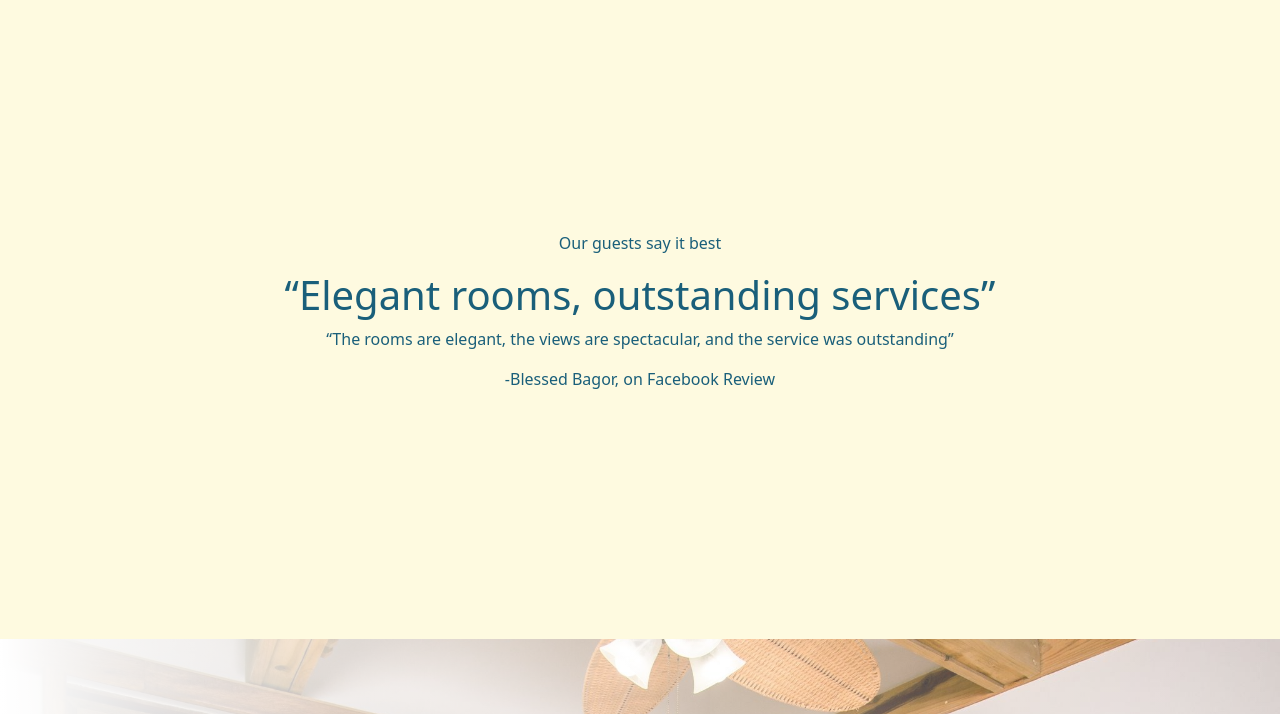
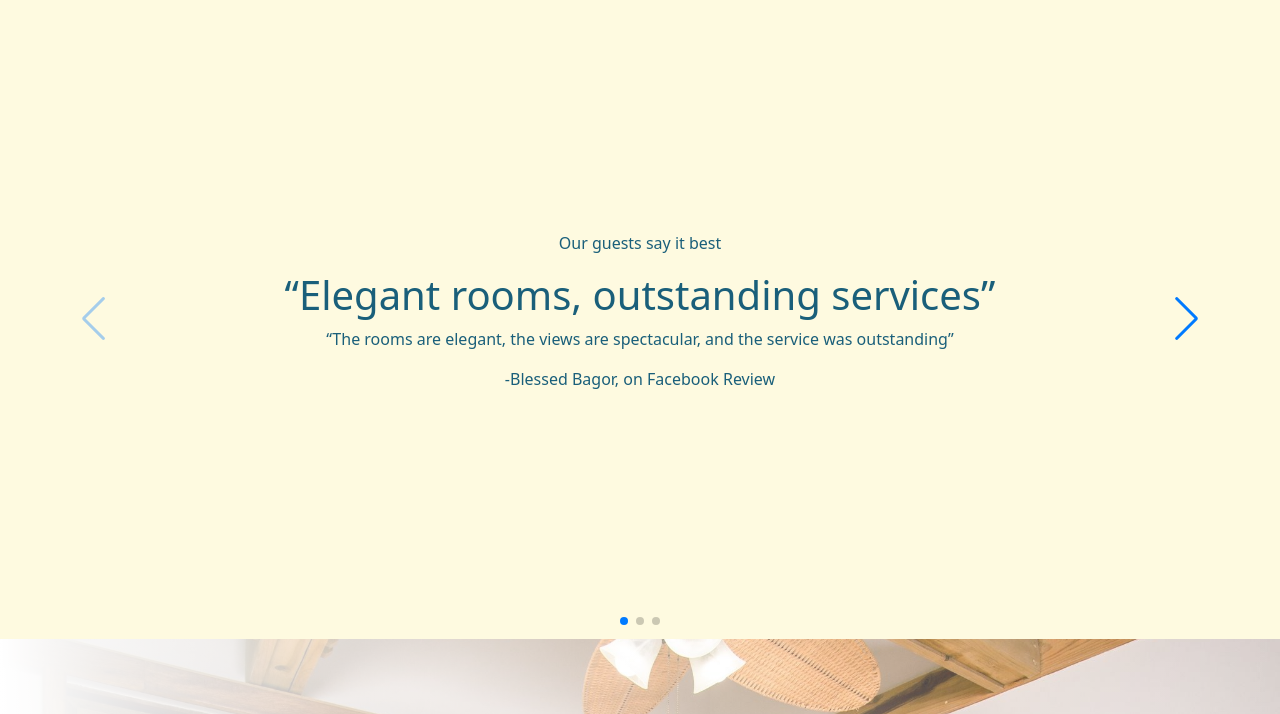
Before and after one commit to jasperayawan/MP3, a PHP site: page / in a window 1280 px wide. Shown: the part 2295-3009 px from the top of the page. Run offline with PHP 8.4, Linux system fonts and the light colour scheme.

Commit message:
update swiper js

```diff
--- a/hotelAmeneties.html
+++ b/hotelAmeneties.html
@@ -7,6 +7,7 @@
     <title>Hotel Ameneties</title>
     <link href="https://cdn.jsdelivr.net/npm/bootstrap@5.3.0-alpha3/dist/css/bootstrap.min.css" rel="stylesheet" integrity="sha384-KK94CHFLLe+nY2dmCWGMq91rCGa5gtU4mk92HdvYe+M/SXH301p5ILy+dN9+nJOZ" crossorigin="anonymous">
     <script src="https://cdn.jsdelivr.net/npm/bootstrap@5.3.0-alpha3/dist/js/bootstrap.bundle.min.js" integrity="sha384-ENjdO4Dr2bkBIFxQpeoTz1HIcje39Wm4jDKdf19U8gI4ddQ3GYNS7NTKfAdVQSZe" crossorigin="anonymous"></script>
+    <link rel="stylesheet" href="https://cdn.jsdelivr.net/npm/swiper@9/swiper-bundle.min.css"/>
     <link rel="stylesheet" href="hotelAmeneties.css">
 </head>
 <body>
@@ -214,5 +215,6 @@
         </div>
     </section>
 </footer>
+
 </body>
 </html>
--- a/index.css
+++ b/index.css
@@ -91,6 +91,15 @@
 .ourGuest__content{
     height: 80vh;
     color: var(--blue-bg);
+}
+.slide-1{
+    background: var(--pink-bg);
+}
+.slide-2{
+    background: var(--pink-bg);
+}
+.slide-3{
+    background: var(--pink-bg);
 }
 
 /*-------------rooms styling---------------*/
--- a/index.html
+++ b/index.html
@@ -7,6 +7,7 @@
     <title>Bayangan</title>
     <link href="https://cdn.jsdelivr.net/npm/bootstrap@5.3.0-alpha3/dist/css/bootstrap.min.css" rel="stylesheet" integrity="sha384-KK94CHFLLe+nY2dmCWGMq91rCGa5gtU4mk92HdvYe+M/SXH301p5ILy+dN9+nJOZ" crossorigin="anonymous">
     <script src="https://cdn.jsdelivr.net/npm/bootstrap@5.3.0-alpha3/dist/js/bootstrap.bundle.min.js" integrity="sha384-ENjdO4Dr2bkBIFxQpeoTz1HIcje39Wm4jDKdf19U8gI4ddQ3GYNS7NTKfAdVQSZe" crossorigin="anonymous"></script>
+    <link rel="stylesheet" href="https://cdn.jsdelivr.net/npm/swiper@9/swiper-bundle.min.css"/>
     <link rel="stylesheet" href="index.css">
 </head>
 <body>
@@ -126,13 +127,31 @@
         </section>
 
         <section class="ourGuest">
-            <div class="container">
-                <div class="ourGuest__content text-center d-flex flex-column justify-content-center align-items-center">
-                    <p class="title">Our guests say it best</p>
-                    <h1>“Elegant rooms, outstanding services”</h1>
-                    <p>“The rooms are elegant, the views are spectacular, and the service was outstanding”</p>
-                    <p>-Blessed Bagor, on Facebook Review</p>
+            <div class="container swiper swiper-container">
+                <div class="swiper-wrapper ourGuest__content ">
+                    <!-- text-center d-flex flex-column justify-content-center align-items-center -->
+                    <div class="swiper-slide slide-1 text-center d-flex flex-column justify-content-center align-items-center">
+                        <p class="title">Our guests say it best</p>
+                        <h1>“Elegant rooms, outstanding services”</h1>
+                        <p>“The rooms are elegant, the views are spectacular, and the service was outstanding”</p>
+                        <p>-Blessed Bagor, on Facebook Review</p>
+                    </div>
+                    <div class="swiper-slide slide-2 text-center d-flex flex-column justify-content-center align-items-center">
+                        <p class="title">Hi</p>
+                        <h1>“Elegant rooms, outstanding services”</h1>
+                        <p>“The rooms are elegant, the views are spectacular, and the service was outstanding”</p>
+                        <p>-Blessed Bagor, on Facebook Review</p>
+                    </div>
+                    <div class="swiper-slide slide-3 text-center d-flex flex-column justify-content-center align-items-center">
+                        <p class="title">heheh</p>
+                        <h1>“Elegant rooms, outstanding services”</h1>
+                        <p>“The rooms are elegant, the views are spectacular, and the service was outstanding”</p>
+                        <p>-Blessed Bagor, on Facebook Review</p>
+                    </div>
                 </div>
+                <div class="swiper-button-next"></div>
+                <div class="swiper-button-prev"></div>
+                <div class="swiper-pagination"></div>
             </div>
         </section>
 
@@ -274,5 +293,22 @@
             </div>
         </section>
     </footer>
+
+
+    <script src="https://cdn.jsdelivr.net/npm/swiper@9/swiper-bundle.min.js"></script>
+    <script>
+        var swiper = new Swiper(".swiper-container", {
+            spaceBetween: 30,
+            effect: "fade",
+            navigation: {
+                nextEl: ".swiper-button-next",
+                prevEl: ".swiper-button-prev",
+            },
+            pagination: {
+                el: ".swiper-pagination",
+                clickable: true,
+            },
+        });
+    </script>
 </body>
 </html>
```
